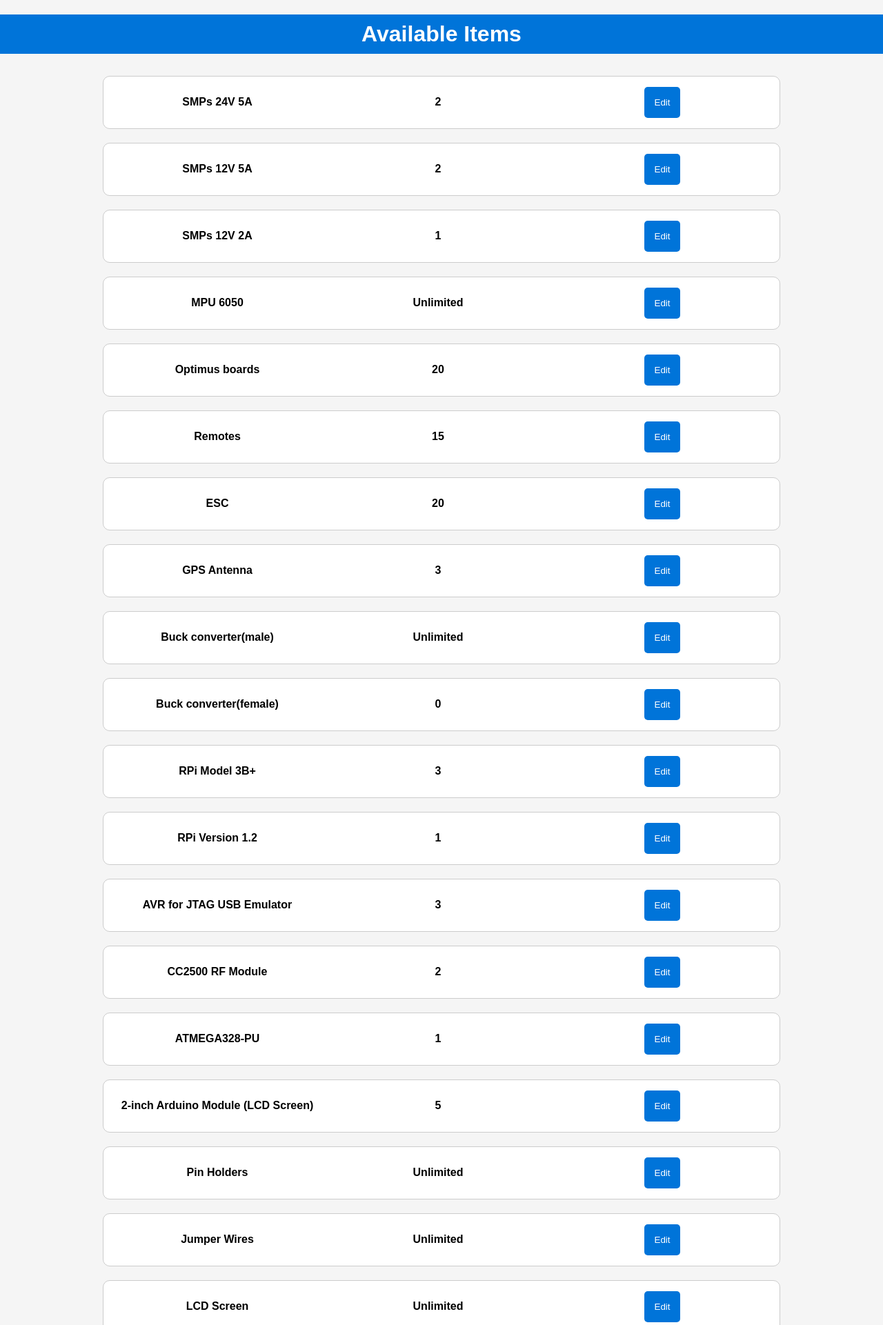
After one commit to Daksh-99/TL-smart-inventory, a Django app: page /itemlist/ in a window 1280 px wide. The commit adds this page. Shown: the top 1921 px of the page at 69% size. Run offline with Django 4.2, Linux system fonts and the light colour scheme; data comes from the database, SQL or seed files in the repository; some libraries are stand-ins or nearby versions.

Commit message:
added database and item editing page

```diff
--- a/TL/app/admin.py
+++ b/TL/app/admin.py
@@ -4,3 +4,4 @@
 
 admin.site.register(studentUser)
 admin.site.register(BorrowRecord)
+admin.site.register(Item)
--- a/TL/app/models.py
+++ b/TL/app/models.py
@@ -9,10 +9,17 @@
     def __str__(self):
         return self.name
 
+class Item(models.Model):
+    name = models.CharField(max_length=100, null=False, blank=False)
+    quantity = models.IntegerField(null=False, blank=False)
+
+    def __str__(self):
+        return self.name
+
 
 class BorrowRecord(models.Model):
     user = models.ForeignKey(studentUser, on_delete=models.CASCADE)
-    item = models.CharField(max_length=100,null=False, blank=False)
+    item = models.ForeignKey(Item, on_delete=models.CASCADE)
     borrowed_at = models.DateTimeField(auto_now_add=True, editable=False)
     returned = models.BooleanField(default=False)
 
--- /dev/null
+++ b/TL/app/templates/itemlist.html
@@ -0,0 +1,174 @@
+<!DOCTYPE html>
+<html>
+  <head>
+    <title>Item List</title>
+    <style>
+      body {
+        font-family: "Poppins", sans-serif;
+        font-weight: bold;
+        font-style: normal;
+        background-color: #f5f5f5;
+        margin: 0;
+        padding: 0;
+      }
+
+      h1 {
+        background-color: #0074d9;
+        color: white;
+        padding: 10px;
+        text-align: center;
+      }
+
+      ul {
+        list-style-type: none;
+        display: flex;
+        flex-direction: column;
+        margin: 0;
+        padding: 0;
+        align-items: center;
+      }
+
+      li {
+        background-color: #fff;
+        margin: 10px;
+        padding: 10px;
+        border: 1px solid #ccc;
+        border-radius: 10px;
+        width: 60em;
+      }
+
+      .item {
+        display: grid;
+        grid-template-columns: 1fr 1fr 1fr;
+        justify-content: space-around;
+        align-items: center;
+        width: 100%;
+      }
+
+      .name,
+      .quantity {
+        text-align: center;
+        align-items: center;
+        font-weight: bold;
+        margin-right: 10px;
+      }
+
+      .buttons {
+        margin: 0;
+        padding: 0;
+        display: flex;
+        flex-direction: row;
+        justify-content: space-around;
+        align-items: center;
+      }
+
+      .edit,
+      .save {
+        background-color: #0074d9;
+        color: white;
+        border: none;
+        border-radius: 5px;
+        cursor: pointer;
+        margin: 5px;
+        padding: 15px;
+      }
+
+      .save {
+        background-color: #28a745; /* Green color for the Save button */
+        display: none; /* Hide the Save button by default */
+      }
+      input {
+        text-align: center;
+        padding: 5px;
+        width: 60%;
+        border: 1px solid #ccc;
+        border-radius: 15px;
+      }
+    </style>
+  </head>
+  <body>
+    <h1>Available Items</h1>
+    <form method="post">
+      {%csrf_token%}
+      <ul>
+        {% for item in items %}
+        <li>
+          <div class="item" data-item-id="{{ item.id }}">
+            <span class="name">{{ item.name }}</span>
+            <span class="quantity">
+              {% if item.quantity >= 0 %} {{ item.quantity }} {% else %}
+              Unlimited {% endif %}
+            </span>
+            <span class="buttons">
+              <button class="edit" type="button" onclick="editfunc(this)">
+                Edit
+              </button>
+              <button
+                class="save"
+                style="display: none"
+                type="button"
+                onclick="savefunc(this)"
+              >
+                Save
+              </button>
+            </span>
+          </div>
+        </li>
+        {% endfor %}
+      </ul>
+    </form>
+    <script src="https://ajax.googleapis.com/ajax/libs/jquery/1.11.3/jquery.min.js"></script>
+    <script>
+      function editfunc(button) {
+        const itemElement = button.closest(".item");
+        const nameElement = itemElement.querySelector(".name");
+        const quantityElement = itemElement.querySelector(".quantity");
+
+        const nameValue = nameElement.textContent;
+        let quantityValue = parseInt(quantityElement.textContent);
+        if (isNaN(quantityValue)) {
+          quantityValue = -1;
+        }
+        nameElement.innerHTML = `<input type="text" value="${nameValue}" name="edited_name">`;
+        quantityElement.innerHTML = `<input type="number" value="${quantityValue}" name="edited_quantity">`;
+
+        button.style.display = "none";
+        itemElement.querySelector(".save").style.display = "inline";
+      }
+
+      function savefunc(button) {
+        const itemElement = button.closest(".item");
+        const nameElement = itemElement.querySelector(".name");
+        const quantityElement = itemElement.querySelector(".quantity");
+        const id = itemElement.dataset.itemId;
+        const nameValue = nameElement.querySelector("input").value;
+        const quantityValue = quantityElement.querySelector("input").value;
+        const csrfToken = document.querySelector(
+          "[name=csrfmiddlewaretoken]"
+        ).value;
+
+        $.ajax({
+          url: `http://127.0.0.1:8000/itemlist/`,
+          method: "post",
+          data: {
+            csrfmiddlewaretoken: csrfToken, // Include the CSRF token
+            id: id,
+            name: nameValue,
+            quantity: quantityValue,
+          },
+          success: function (response) {
+            console.log("success");
+            nameElement.innerHTML = nameValue;
+            quantityElement.innerHTML = quantityValue;
+            button.style.display = "none";
+            itemElement.querySelector(".edit").style.display = "inline";
+          },
+          error: function (response) {
+            console.log("error");
+            alert("Error updating item");
+          },
+        });
+      }
+    </script>
+  </body>
+</html>
--- a/TL/app/urls.py
+++ b/TL/app/urls.py
@@ -3,10 +3,13 @@
 from .views import *
 
 urlpatterns = [
+    path('export_items_csv/', export_items_csv, name='export_items_csv'),
+
+    path('itemlist/', itemlist, name='itemlist'),#admin use
+    path('item_names/', get_item_names, name='get_item_names'),
     path('rfid/', process_rfid_tag, name='process_rfid_tag'),
     path('', home, name='home'),
     path('register_student/', register_student, name='register_student'),
     path('borrow_item/', borrow_item, name='borrow_item'),
-    path('return_item/<int:student_id>/', return_item, name='return_item'),
     path('student_items/', student_items, name='student_items'),
 ]
--- a/TL/app/views.py
+++ b/TL/app/views.py
@@ -6,22 +6,52 @@
 from rest_framework.decorators import api_view
 from django.views.decorators.csrf import csrf_exempt
 from rest_framework.response import Response
+import csv
+
+#admin views
+
+def export_items_csv(request):
+    data = csv.reader(open('C:\\Users\\daksh\\Downloads\\Inventory_Mapping_Main.csv'), delimiter=",")
+    for row in data:
+        item_name = row[0]
+        quantity = row[1]
+        print(item_name, quantity)
+        Item.objects.get_or_create(name=item_name, quantity=quantity)
+    return redirect('get_item_names')
+
+def itemlist(request):
+    items = Item.objects.all()
+
+    if request.method == "POST":
+        ids = request.POST['id']
+        name = request.POST['name']
+        quantity = request.POST['quantity']
+        item = Item.objects.get(id=ids)
+        item.name = name
+        item.quantity = quantity
+        item.save()
+        return redirect('itemlist')
+
+    return render(request, 'itemlist.html', {'items': items})
+
+
+def get_item_names(request):
+    items = Item.objects.all().values_list('name', flat=True)
+    items = list(items)
+    return JsonResponse(items, safe=False)
 
 
 def process_rfid_tag(request):
     rfid_tag = request.POST.get('rfid_tag',"")
-    print(rfid_tag)
     request.session['active_student_id'] = rfid_tag
 
     if rfid_tag and len(rfid_tag) == 10:
-        # Check if the user with the provided RFID tag exists
         try:
             student = studentUser.objects.get(rfid=rfid_tag)
             return render(request, 'home.html', {'student': student})
         except studentUser.DoesNotExist:
             return redirect('register_student')
 
-    # Invalid RFID tag or tag not provided, return to the RFID input page
     return render(request, 'rfid_input.html')
 
 
@@ -37,7 +67,6 @@
         except studentUser.DoesNotExist:
             pass
 
-    print("No RFID tag found")
     return render(request, 'home.html')
 
 
@@ -57,35 +86,14 @@
         rfid_tag = request.session.get('active_student_id')
         student = studentUser.objects.get(rfid=rfid_tag)
         item_name = request.POST.get('item_name')
+        item = Item.objects.get(name=item_name)
 
-        BorrowRecord.objects.create(user=student, item=item_name)
+        BorrowRecord.objects.create(user=student, item=item)
         #end user session
 
         return redirect('home')
 
     return render(request, 'borrow_item.html')
-
-def return_item(request, student_id):
-    student = studentUser.objects.get(rfid=student_id)
-    borrowed_items = BorrowRecord.objects.filter(user = student, returned=False)
-
-    if request.method == 'POST':
-        selected_items = request.POST.getlist('selected_items')
-        BorrowRecord.objects.filter(id__in=selected_items).update(returned=True)
-
-        return redirect('return_item', student_id=student_id)
-
-    return render(request, 'return_item.html', {'borrowed_items': borrowed_items})
-
-# def student_items(request):
-#     rfid_tag = request.session.get('active_student_id')
-#     student = studentUser.objects.get(rfid=rfid_tag)
-#     borrowed_items = BorrowRecord.objects.filter(user= student, returned=False)
-#     return render(request, 'student_items.html', {'borrowed_items': borrowed_items})
-
-from django.shortcuts import render, redirect
-
-# ... your other imports ...
 
 def student_items(request):
     rfid_tag = request.session.get('active_student_id')
```
Also changed, not shown: TL/app/templates/borrow_item.html (+57 -17 lines), TL/app/templates/return_item.html (deleted, +0 -21 lines), TL/db.sqlite3.
